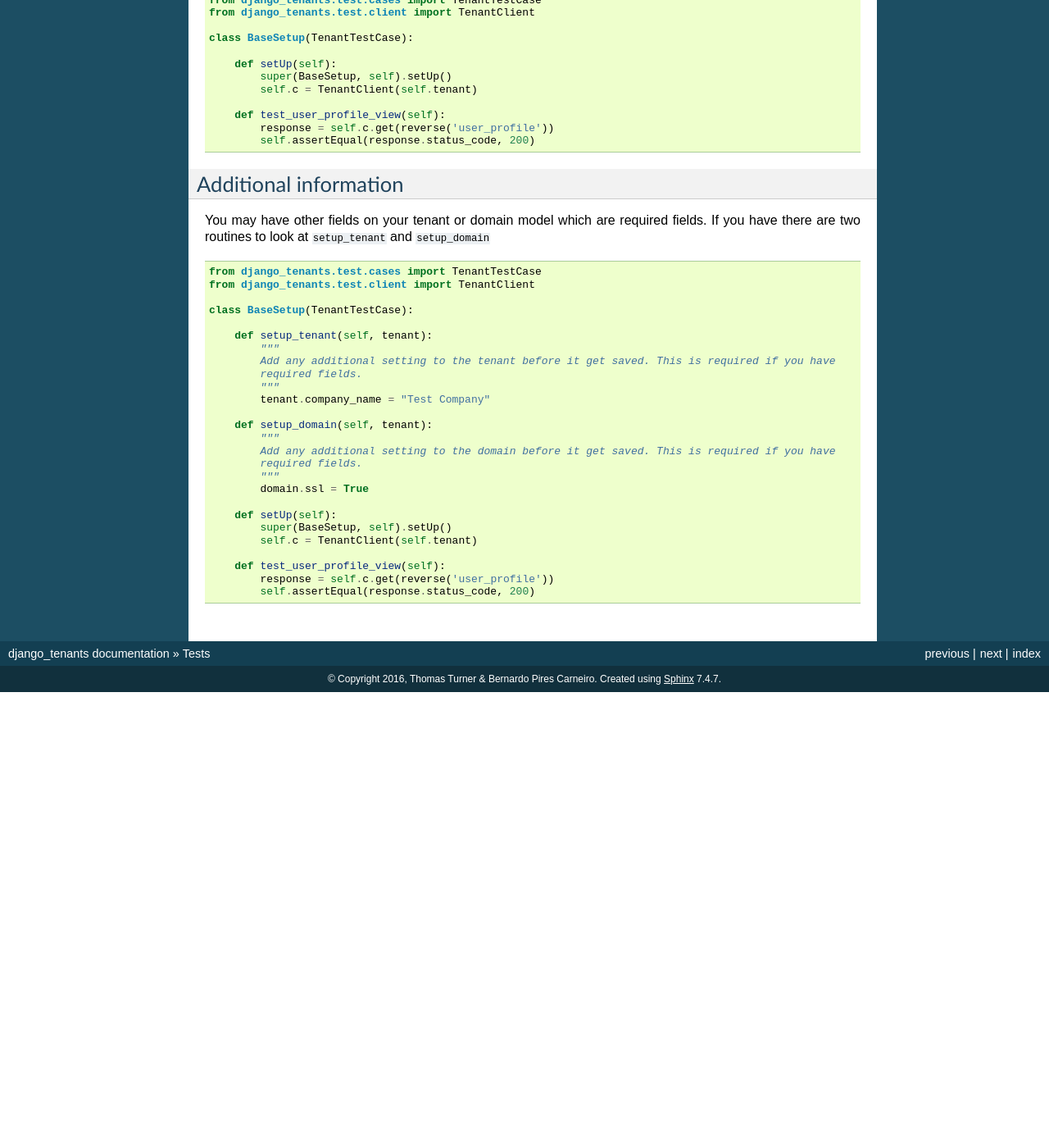
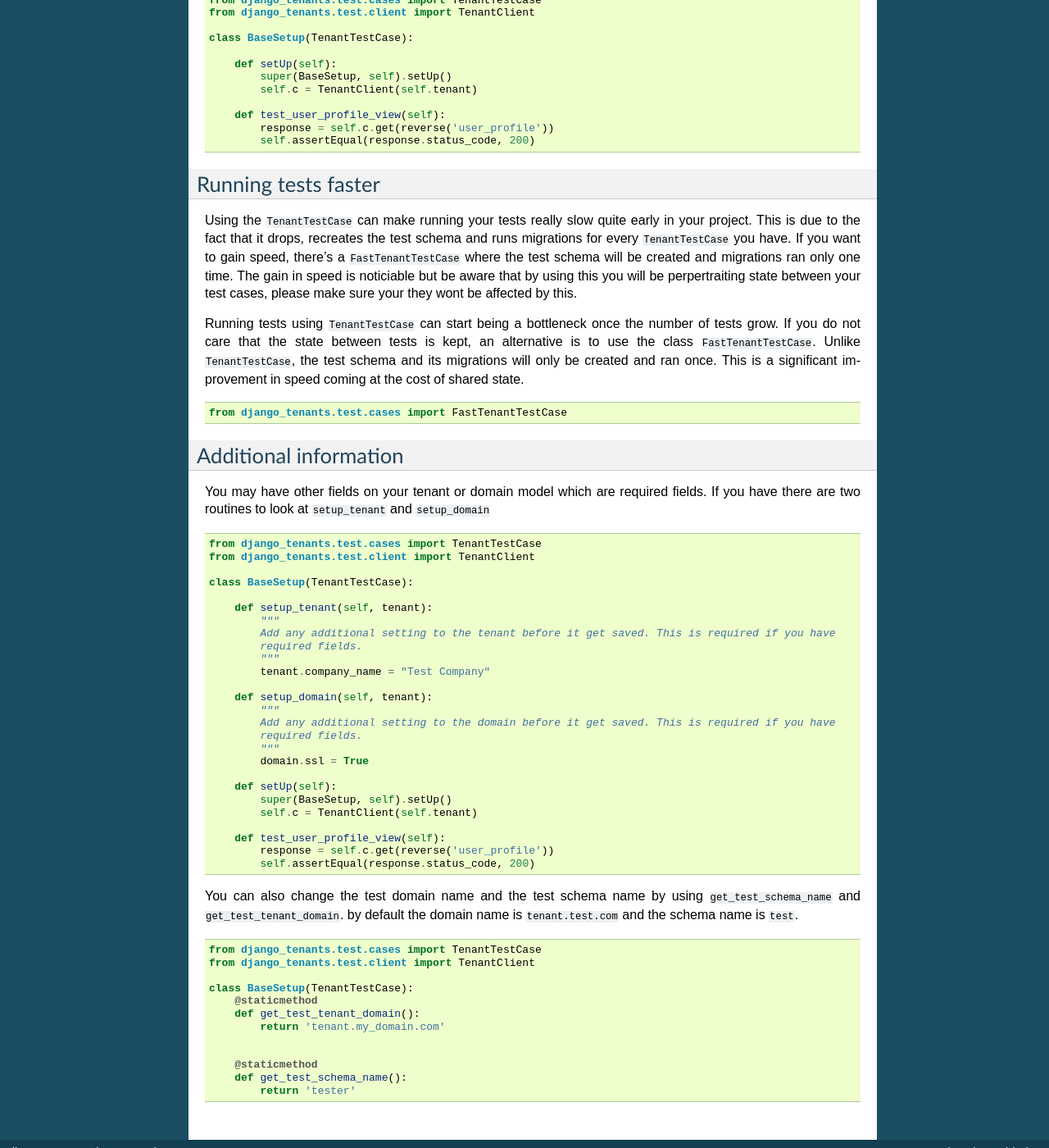
Before and after one commit to django-tenants/django-tenants, a Sphinx documentation site: the page built from docs/test.rst, in a window 1280 px wide and 1400 px high, scrolled down 529 px. Shown: the whole window at 82% size. Built offline with Sphinx 7.4.7, drawn with Linux system fonts in a browser that asks for light colours; the version number could not be read and is left out; before the commit the page ends 1373 px from its top, so only the background shows below that.

Commit message:
Work done on fast test cases #100

```diff
--- a/docs/test.rst
+++ b/docs/test.rst
@@ -35,6 +35,18 @@
             self.assertEqual(response.status_code, 200)
 
 
+
+Running tests faster
+--------------------
+Using the ``TenantTestCase`` can make running your tests really slow quite early in your project. This is due to the fact that it drops, recreates the test schema and runs migrations for every ``TenantTestCase`` you have. If you want to gain speed, there's a ``FastTenantTestCase`` where the test schema will be created and migrations ran only one time. The gain in speed is noticiable but be aware that by using this you will be perpertraiting state between your test cases, please make sure your they wont be affected by this.
+
+Running tests using ``TenantTestCase`` can start being a bottleneck once the number of tests grow. If you do not care that the state between tests is kept, an alternative is to use the class ``FastTenantTestCase``. Unlike ``TenantTestCase``, the test schema and its migrations will only be created and ran once. This is a significant improvement in speed coming at the cost of shared state.
+
+.. code-block:: python
+
+    from django_tenants.test.cases import FastTenantTestCase
+
+
 Additional information
 ----------------------
 
@@ -69,3 +81,23 @@
         def test_user_profile_view(self):
             response = self.c.get(reverse('user_profile'))
             self.assertEqual(response.status_code, 200)
+
+
+
+You can also change the test domain name and the test schema name by using ``get_test_schema_name`` and ``get_test_tenant_domain``.
+by default the domain name is ``tenant.test.com`` and the schema name is ``test``.
+
+.. code-block:: python
+
+    from django_tenants.test.cases import TenantTestCase
+    from django_tenants.test.client import TenantClient
+
+    class BaseSetup(TenantTestCase):
+        @staticmethod
+        def get_test_tenant_domain():
+            return 'tenant.my_domain.com'
+
+
+        @staticmethod
+        def get_test_schema_name():
+            return 'tester'
```
Also changed, not shown: 2 other files.
